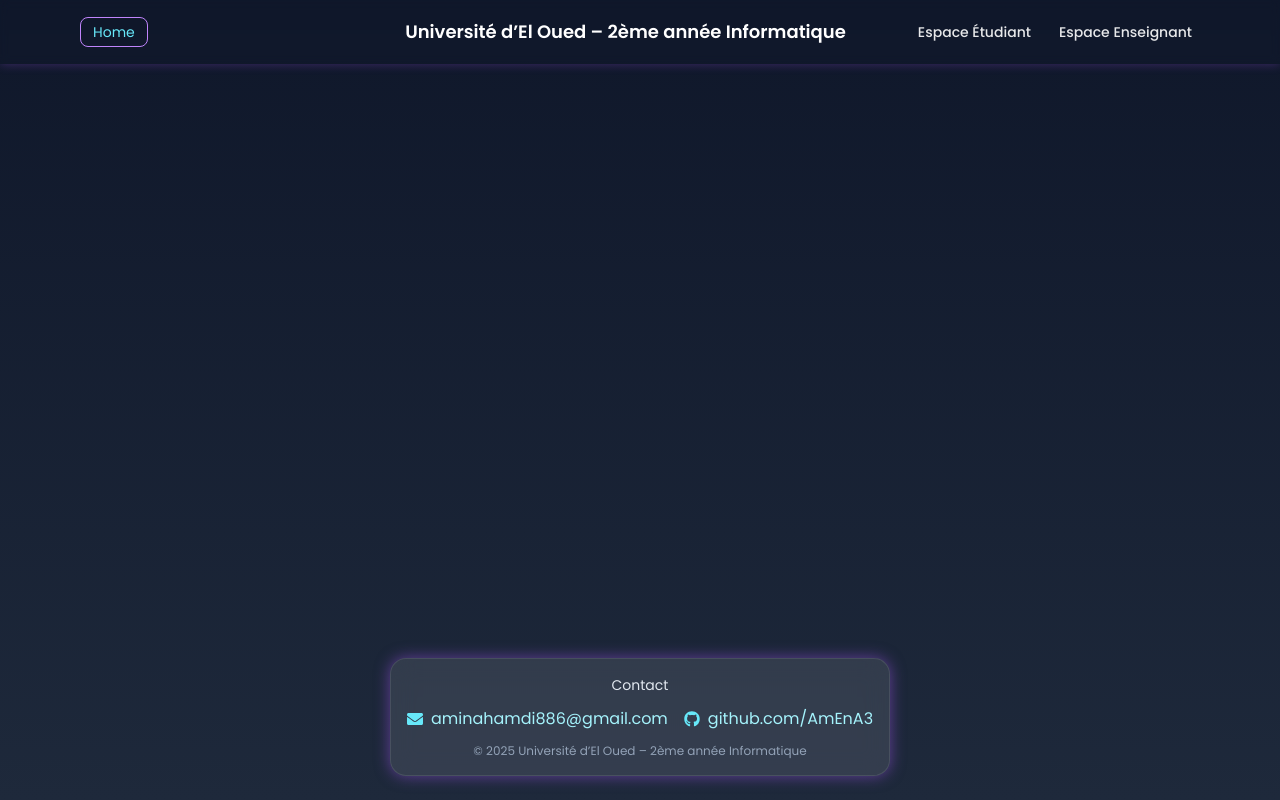
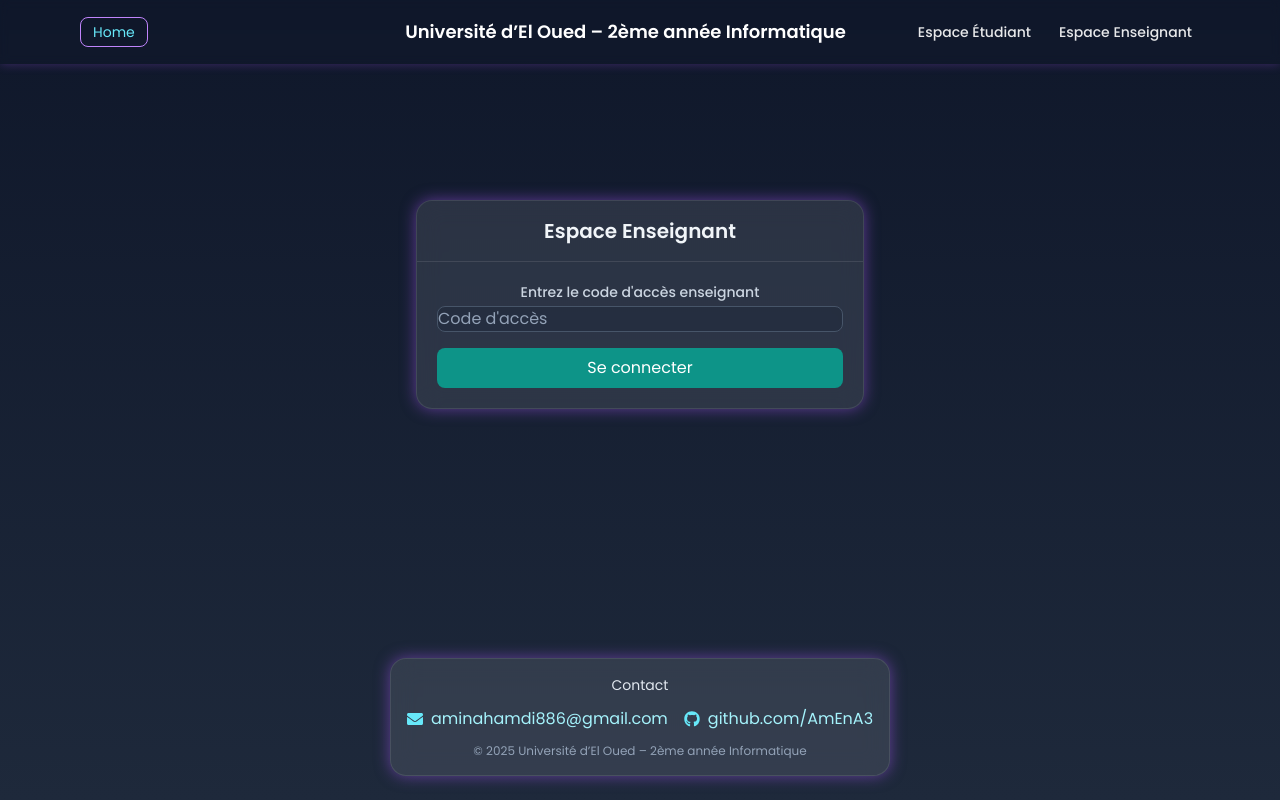
Before and after one commit to AmEnA3/eloued-2info, a React (Create React App) app: page /login-enseignant in a window 1280 px wide. Built offline with nearby package versions, Linux system fonts and the light colour scheme; no server answers; the database is empty.

Commit message:
login prof

```diff
--- a/src/App.jsx
+++ b/src/App.jsx
@@ -7,6 +7,7 @@ import RoleSelect from './components/RoleSelect';
 import Home from './components/Home';
 import StudentsModules from './components/StudentsModules';
 import TeacherDashboard from './components/TeacherDashboard';
+import TeacherLogin from './components/TeacherLogin';
 import ModulePage from './components/ModulePage';
 import Modules from './components/Modules';
 import ModuleDetails from './components/ModuleDetails';
@@ -36,6 +37,7 @@ function App() {
 							<Route path="/annonces" element={<AnnouncementsPage />} />
 						<Route path="/modules" element={<Modules />} />
 						<Route path="/modules/:slug" element={<ModuleDetails />} />
+							<Route path="/login-enseignant" element={<TeacherLogin />} />
 							<Route path="/enseignants" element={<TeacherDashboard />} />
 							<Route path="/module/:moduleId" element={<ModulePage />} />
 						</Routes>
--- a/src/components/AnnouncementForm.jsx
+++ b/src/components/AnnouncementForm.jsx
@@ -3,6 +3,8 @@ import { addDoc, collection, serverTimestamp, updateDoc, deleteDoc, doc } from '
 import { db } from '../firebase';
 import { useRole } from '../context/RoleContext';
 import { useAnnouncements } from '../context/AnnouncementsContext';
+
+const isTeacherLoggedIn = () => localStorage.getItem('isTeacher') === 'true';
 
 export default function AnnouncementForm({ moduleId, moduleTitle = '' }) {
 	const { role } = useRole();
@@ -21,7 +23,7 @@ export default function AnnouncementForm({ moduleId, moduleTitle = '' }) {
 		e.preventDefault();
 		setError('');
 		setSuccess('');
-		if (role !== 'enseignant') {
+		if (!isTeacherLoggedIn()) {
 			setError('Vous devez être connecté en tant qu\'enseignant pour publier.');
 			return;
 		}
@@ -61,7 +63,7 @@ export default function AnnouncementForm({ moduleId, moduleTitle = '' }) {
 	}, [moduleId, getAnnouncementsForModule]);
 
 	async function saveEdit(id) {
-		if (role !== 'enseignant') return;
+		if (!isTeacherLoggedIn()) return;
 		try {
 			const ref = doc(db, 'announcements', id);
 			await updateDoc(ref, { message: editMessage });
@@ -74,7 +76,7 @@ export default function AnnouncementForm({ moduleId, moduleTitle = '' }) {
 	}
 
 	async function removeAnnouncement(id) {
-		if (role !== 'enseignant') return;
+		if (!isTeacherLoggedIn()) return;
 		try {
 			const ref = doc(db, 'announcements', id);
 			await deleteDoc(ref);
@@ -95,7 +97,7 @@ export default function AnnouncementForm({ moduleId, moduleTitle = '' }) {
 					onChange={(e) => setTeacherName(e.target.value)}
 					className="w-full rounded-lg border-slate-300 focus:border-primary-500 focus:ring-primary-500"
 					placeholder="Ex: D. Amenna"
-					disabled={role !== 'enseignant'}
+					disabled={!isTeacherLoggedIn()}
 				/>
 			</div>
 
@@ -107,13 +109,13 @@ export default function AnnouncementForm({ moduleId, moduleTitle = '' }) {
 						onChange={(e) => setMessage(e.target.value)}
 						className="w-full rounded-lg border-slate-300 focus:border-primary-500 focus:ring-primary-500 resize-none"
 						rows={4}
-						disabled={role !== 'enseignant'}
+						disabled={!isTeacherLoggedIn()}
 					/>
 				</div>
 				<div className="w-40 flex-shrink-0 flex flex-col items-end">
 					<div className="text-xs text-slate-400 mb-2">Module sélectionné</div>
 					<div className="mb-3 text-sm font-medium text-slate-200">{moduleTitle || moduleId}</div>
-					<button type="submit" disabled={submitting || role !== 'enseignant'} className="btn-primary w-full disabled:opacity-70">
+					<button type="submit" disabled={submitting || !isTeacherLoggedIn()} className="btn-primary w-full disabled:opacity-70">
 						{submitting ? 'Publication…' : 'Publier'}
 					</button>
 				</div>
@@ -122,7 +124,7 @@ export default function AnnouncementForm({ moduleId, moduleTitle = '' }) {
 			<div className="flex items-center gap-3">
 				{error && <span className="text-sm text-red-600">{error}</span>}
 				{success && <span className="text-sm text-green-600">{success}</span>}
-				{role !== 'enseignant' && <span className="text-sm text-slate-400 ml-auto">Vous n'êtes pas en mode enseignant — passez en mode <strong>enseignant</strong> pour publier.</span>}
+				{!isTeacherLoggedIn() && <span className="text-sm text-slate-400 ml-auto">Vous n'êtes pas connecté en tant qu'enseignant</span>}
 			</div>
 			</form>
 
@@ -149,7 +151,7 @@ export default function AnnouncementForm({ moduleId, moduleTitle = '' }) {
 										{a.createdAt?.toDate ? a.createdAt.toDate().toLocaleString() : ''}
 									</div>
 								</div>
-									{role === 'enseignant' && (
+									{isTeacherLoggedIn() && (
 										<div className="mt-3 flex gap-2 justify-end">
 											{editingId === a.id ? (
 												<>
--- a/src/components/TeacherDashboard.jsx
+++ b/src/components/TeacherDashboard.jsx
@@ -1,4 +1,5 @@
 import { useState, useEffect } from 'react';
+import { useNavigate } from 'react-router-dom';
 import AnnouncementForm from './AnnouncementForm';
 import { modulesCatalog } from '../data/modules';
 import { useRole } from '../context/RoleContext';
@@ -6,15 +7,33 @@ import { useRole } from '../context/RoleContext';
 export default function TeacherDashboard() {
 	const [selectedModule, setSelectedModule] = useState(modulesCatalog[0]?.id || '');
 	const { role, setRole } = useRole();
+	const navigate = useNavigate();
 
-	// When this page is mounted, ensure the app is in teacher mode so the form is active.
 	useEffect(() => {
+		const isTeacher = localStorage.getItem('isTeacher') === 'true';
+		if (!isTeacher) {
+			navigate('/login-enseignant');
+			return;
+		}
 		if (setRole) setRole('enseignant');
-	}, [setRole]);
+	}, [setRole, navigate]);
+
+	const handleLogout = () => {
+		localStorage.removeItem('isTeacher');
+		navigate('/');
+	};
 
 	return (
 		<main className="container-page py-8 space-y-6">
-			<h1 className="text-2xl md:text-3xl font-bold">Espace Enseignant</h1>
+			<div className="flex justify-between items-center">
+				<h1 className="text-2xl md:text-3xl font-bold">Espace Enseignant</h1>
+				<button
+					onClick={handleLogout}
+					className="bg-red-600 text-white px-4 py-2 rounded-lg hover:bg-red-700 transition-colors"
+				>
+					Se déconnecter
+				</button>
+			</div>
 			<div className="grid grid-cols-1 md:grid-cols-3 gap-6">
 				<div className="card md:col-span-1">
 					<div className="card-body space-y-3">
--- /dev/null
+++ b/src/components/TeacherLogin.jsx
@@ -0,0 +1,64 @@
+import { useState, useEffect } from 'react';
+import { useNavigate } from 'react-router-dom';
+
+const TEACHER_CODE = 'prof2025';
+
+export default function TeacherLogin() {
+    const [code, setCode] = useState('');
+    const [error, setError] = useState('');
+    const navigate = useNavigate();
+
+    useEffect(() => {
+        // Check if already logged in
+        if (localStorage.getItem('isTeacher') === 'true') {
+            navigate('/enseignants');
+        }
+    }, [navigate]);
+
+    const handleSubmit = (e) => {
+        e.preventDefault();
+        if (code === TEACHER_CODE) {
+            localStorage.setItem('isTeacher', 'true');
+            navigate('/enseignants');
+        } else {
+            setError('Code invalide. Veuillez réessayer.');
+        }
+    };
+
+    return (
+        <div className="container-page py-8 flex items-center justify-center min-h-[60vh]">
+            <div className="card w-full max-w-md">
+                <div className="card-header">
+                    <h2 className="text-xl font-semibold text-center">Espace Enseignant</h2>
+                </div>
+                <div className="card-body">
+                    <form onSubmit={handleSubmit} className="space-y-4">
+                        <div>
+                            <label htmlFor="teacherCode" className="block text-sm font-medium text-slate-300 mb-1">
+                                Entrez le code d'accès enseignant
+                            </label>
+                            <input
+                                type="password"
+                                id="teacherCode"
+                                value={code}
+                                onChange={(e) => setCode(e.target.value)}
+                                className="w-full rounded-lg bg-slate-800/50 border border-slate-600 text-white placeholder-slate-400 focus:border-primary-500 focus:ring-primary-500"
+                                placeholder="Code d'accès"
+                                required
+                            />
+                        </div>
+                        {error && (
+                            <p className="text-red-600 text-sm">{error}</p>
+                        )}
+                        <button
+                            type="submit"
+                            className="w-full bg-primary-600 text-white py-2 px-4 rounded-lg hover:bg-primary-700 transition-colors"
+                        >
+                            Se connecter
+                        </button>
+                    </form>
+                </div>
+            </div>
+        </div>
+    );
+}
```
Also changed, not shown: postcss.config.js (line endings or trailing spaces), src/context/RoleContext.jsx (line endings or trailing spaces), src/firebase.js (line endings or trailing spaces).
